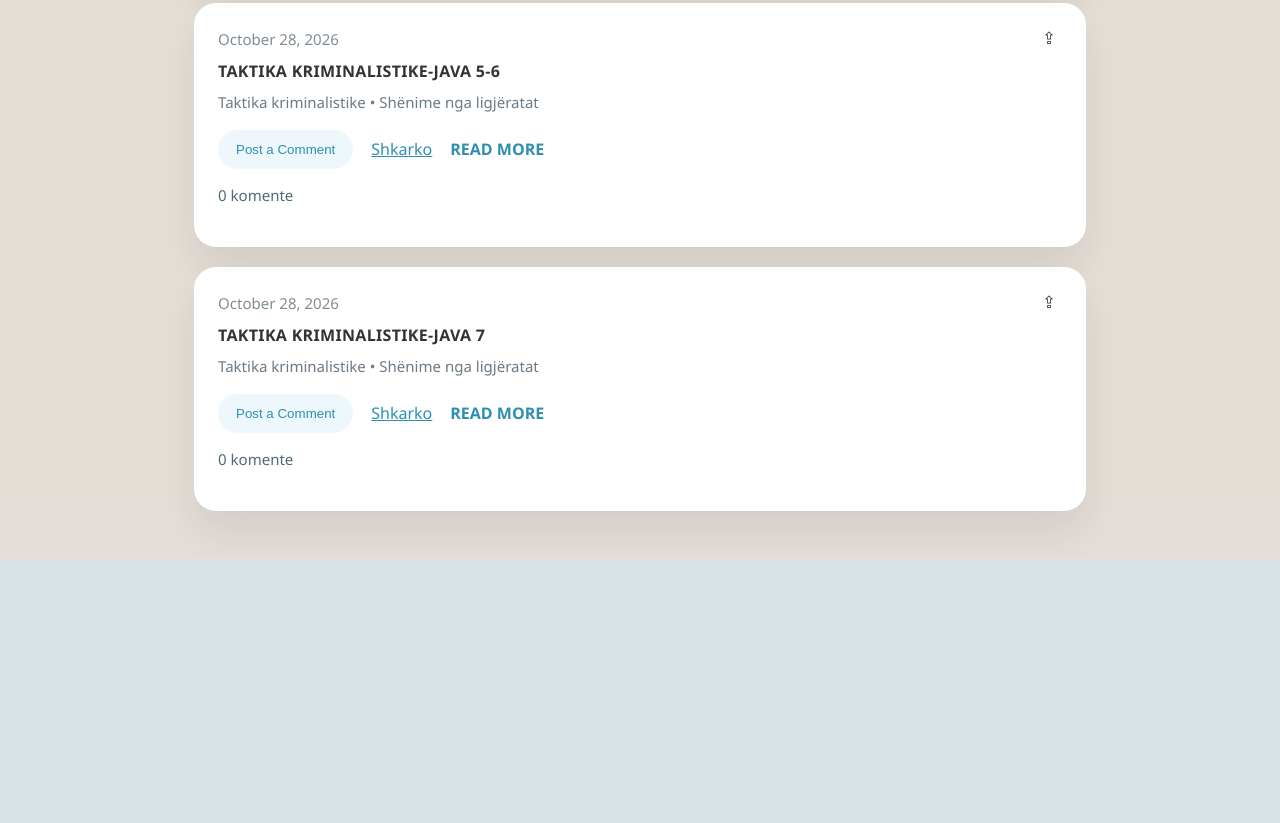
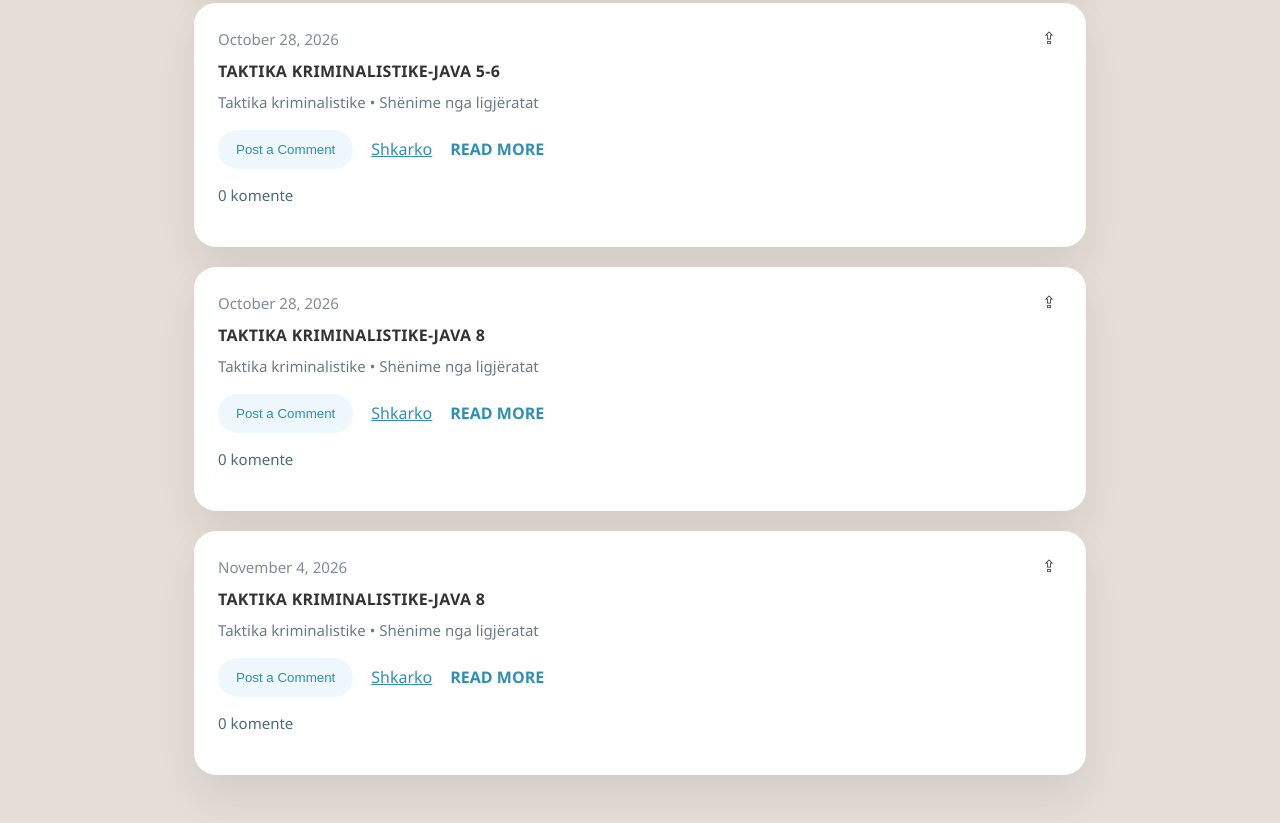
Before and after one commit to genisameta/Materiale-Juridike-Genisa-Meta, a website: page index.html in a window 1280 px wide. Shown: the part 5075-5898 px from the top of the page. Before the commit the page ends 5634 px from the top, so only its background shows below. Drawn offline with Linux system fonts and the light colour scheme; files whose address does not match are found by name.

Commit message:
index.html

```diff
--- a/index.html
+++ b/index.html
@@ -467,13 +467,34 @@
     </section>
      <section class="post-card" data-post-id="post-21">
       <div class="post-date">October 28, 2026</div>
-      <h2>TAKTIKA KRIMINALISTIKE-JAVA 7</h2>
+      <h2>TAKTIKA KRIMINALISTIKE-JAVA 8</h2>
       <p class="post-subtitle">Taktika kriminalistike • Shënime nga ligjëratat</p>
 
       <div class="post-actions">
         <button class="comment-button" type="button">Post a Comment</button>
-        <a class="download-button" href="TAKTIKA KRIMINALISTIKE - java 7.docx" download="TAKTIKA KRIMINALISTIKE - java 7.docx">Shkarko</a>
-        <a class="read-more" href="post-kriminalistike-java7.html" target="_blank" rel="noopener">READ MORE</a>
+        <a class="download-button" href="TAKTIKA KRIMINALISTIKE - java 8.docx" download="TAKTIKA KRIMINALISTIKE - java 8.docx">Shkarko</a>
+        <a class="read-more" href="post-kriminalistike-java8.html" target="_blank" rel="noopener">READ MORE</a>
+      </div>
+      <div class="comment-meta">
+        <span class="comment-count">0 komente</span>
+      </div>
+      <div class="comment-form hidden">
+        <textarea class="comment-input" placeholder="Shkruaj koment..." rows="3"></textarea>
+        <button class="submit-comment-button" type="button">Dërgo</button>
+      </div>
+      <div class="comment-list"></div>
+      <button class="share-button" aria-label="Share post">⇪</button>
+    </section>
+
+     <section class="post-card" data-post-id="post-22">
+      <div class="post-date">November 4, 2026</div>
+      <h2>TAKTIKA KRIMINALISTIKE-JAVA 8</h2>
+      <p class="post-subtitle">Taktika kriminalistike • Shënime nga ligjëratat</p>
+
+      <div class="post-actions">
+        <button class="comment-button" type="button">Post a Comment</button>
+        <a class="download-button" href="TAKTIKA KRIMINALISTIKE - java 8.docx" download="TAKTIKA KRIMINALISTIKE - java 8.docx">Shkarko</a>
+        <a class="read-more" href="post-kriminalistike-java8.html" target="_blank" rel="noopener">READ MORE</a>
       </div>
       <div class="comment-meta">
         <span class="comment-count">0 komente</span>
```
